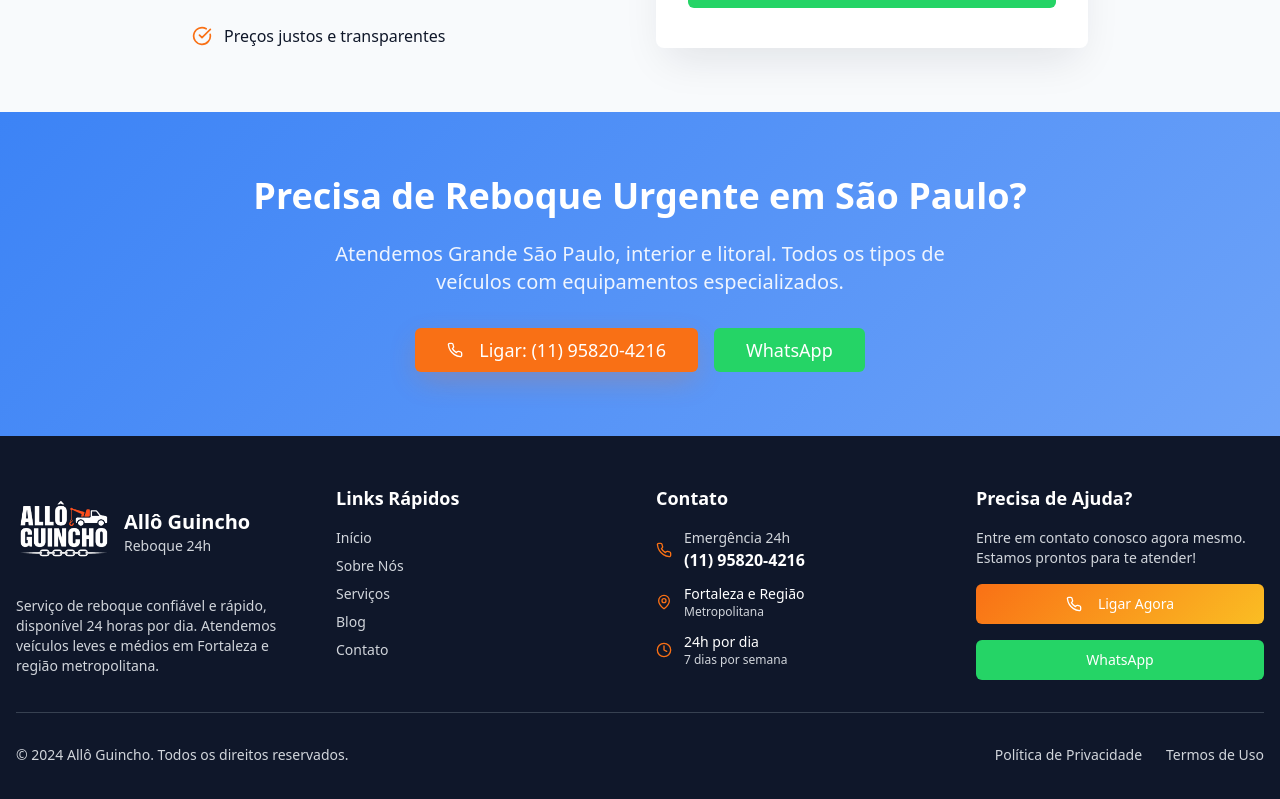
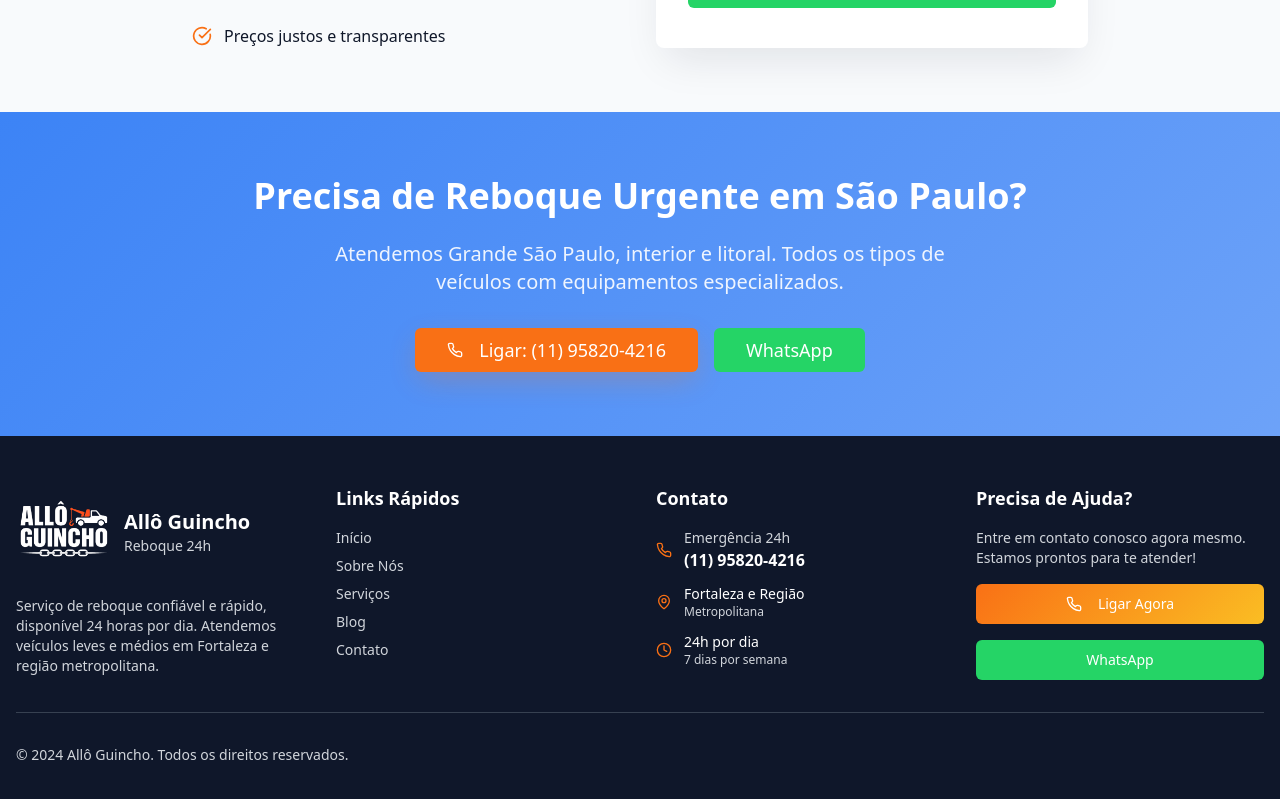
Before and after one commit to wesleysaraivaa/allo-guincho, a React (Vite) app: page / in a window 1280 px wide. Shown: the part 1493-2292 px from the top of the page. Built offline with nearby package versions, Linux system fonts and the light colour scheme.

Commit message:
atualizacao footer e readme

```diff
--- a/src/components/Footer.tsx
+++ b/src/components/Footer.tsx
@@ -139,20 +139,6 @@
             <p className="text-gray-300 text-sm">
               © 2024 Allô Guincho. Todos os direitos reservados.
             </p>
-            <div className="flex space-x-6 text-sm text-gray-300">
-              <Link
-                to="/politica-privacidade"
-                className="hover:text-white transition-colors"
-              >
-                Política de Privacidade
-              </Link>
-              <Link
-                to="/termos-uso"
-                className="hover:text-white transition-colors"
-              >
-                Termos de Uso
-              </Link>
-            </div>
           </div>
         </div>
       </div>
```
Also changed, not shown: 1 other file (tests, documents, lock files or other folders).
